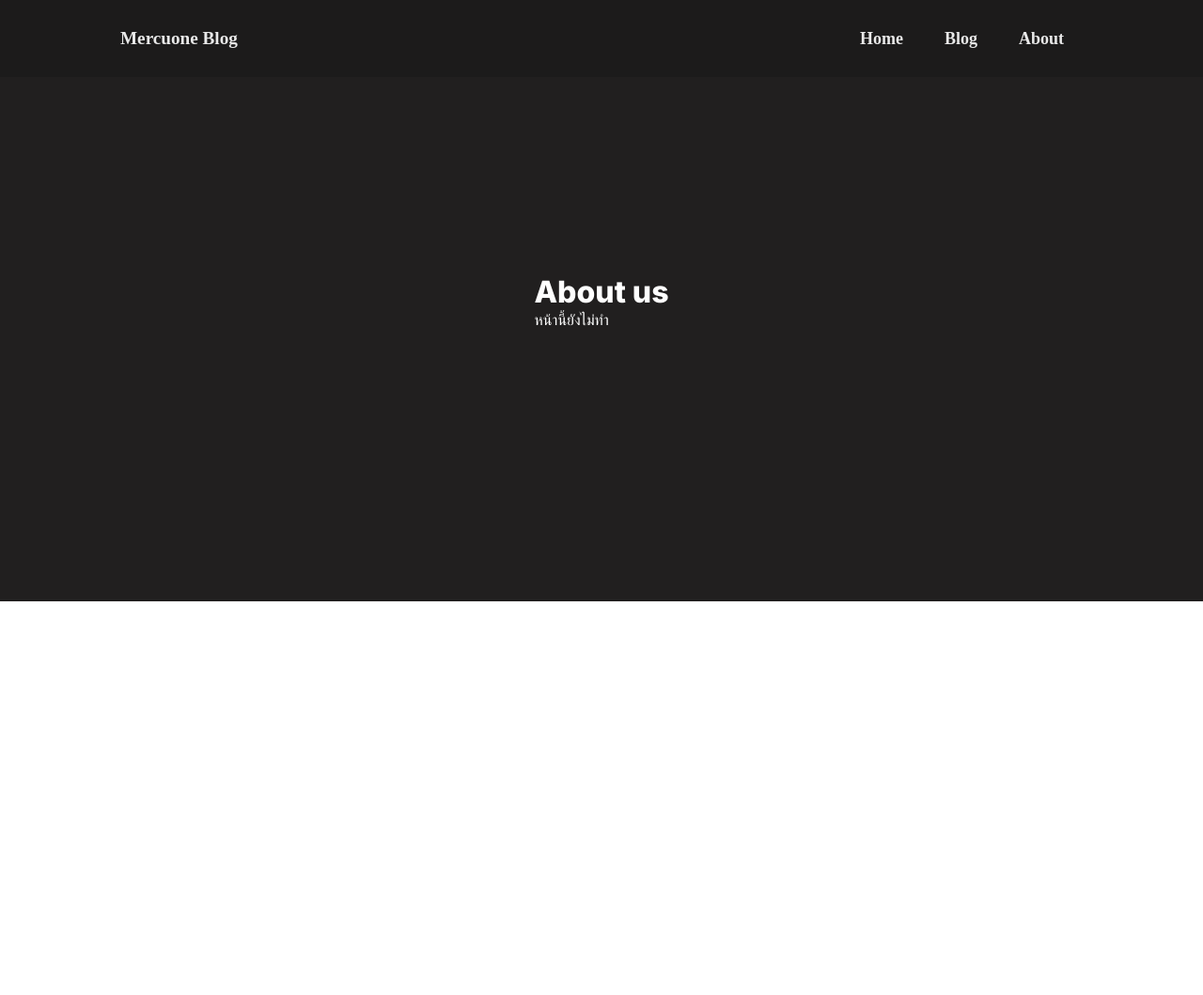
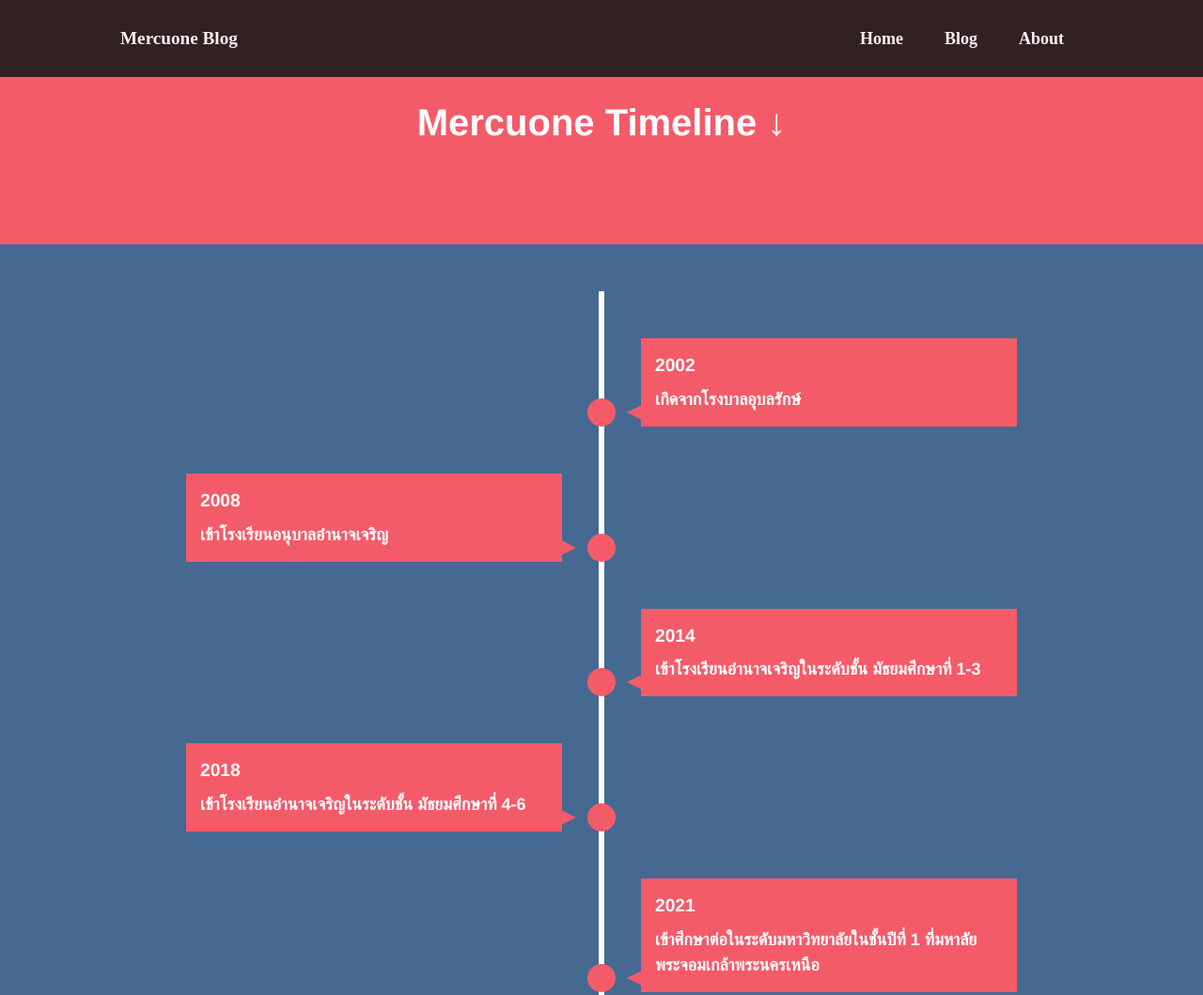
Before and after one commit to Shira0ri145/simple-portfolio, a plain HTML site: page aboutus.html in a window 1280 px wide. Shown: the top 1059 px of the page at 94% size. Before the commit the page ends 800 px from the top, so only its background shows below. Drawn offline with Linux system fonts and the light colour scheme.

Commit message:
add aboutus javascript

```diff
--- a/aboutus.html
+++ b/aboutus.html
@@ -5,11 +5,15 @@
     <meta http-equiv="X-UA-Compatible" content="IE=edge">
     <meta name="viewport" content="width=device-width, initial-scale=1.0">
     <link rel="icon" type="" href="images/iconblog.ico">
-    <link href="css/index.css" rel="stylesheet" >
+
+    <link rel="stylesheet" href="css/widgets/navbar.css">
+    <link rel="stylesheet" href="css/about.css">
+
     <title>About us | Mercuone</title>
 
 </head>
 <body>
+
     <nav class="bg-nav  fixed-top">
         <div class="nav-container">
             <a class="navbar-logo" href="index.html">Mercuone Blog</a>
@@ -24,12 +28,111 @@
         </div>
     </nav>
 
-    <header class="title-header header-bg">
+    <!-- <header class="title-header header-bg">
         <div class="container px-4 text-center">
-            <h1 >About us</h1>
-            <p >หน้านี้ยังไม่ทำ</p>
+            <h1 >About Mercuone</h1>
+
         </div>
-    </header>
+    </header> -->
+
+    <div class="about-box">
+    <section class="about-intro">
+        <div class="about-container">
+          <h1>Mercuone Timeline &darr;</h1>
+        </div>
+      </section>
+
+      <section class="timeline">
+        <ul>
+          <li>
+            <div>
+              <time>2002</time> เกิดจากโรงบาลอุบลรักษ์            </div>
+          </li>
+          <li>
+            <div>
+              <time>2008</time> เข้าโรงเรียนอนุบาลอำนาจเจริญ            </div>
+          </li>
+          <li>
+            <div>
+              <time>2014</time> เข้าโรงเรียนอำนาจเจริญในระดับชั้น มัธยมศึกษาที่ 1-3            </div>
+          </li>
+          <li>
+            <div>
+              <time>2018</time> เข้าโรงเรียนอำนาจเจริญในระดับชั้น มัธยมศึกษาที่ 4-6            </div>
+          </li>
+          <li>
+            <div>
+              <time>2021</time> เข้าศึกษาต่อในระดับมหาวิทยาลัยในชั้นปีที่ 1 ที่มหาลัยพระจอมเกล้าพระนครเหนือ            </div>
+          </li>
+          <li>
+            <div>
+              <time>2022</time> เข้าเรียนคณะวิศวคอมพิวเตอร์ในชั้นปีที่ 2  ที่มหาลัยพระจอมเกล้าพระนครเหนือ          </div>
+          </li>
+          <li>
+            <div>
+              <time>2023</time> เข้าเรียนคณะวิศวคอมพิวเตอร์ในชั้นปีที่ 2  ที่มหาลัยพระจอมเกล้าพระนครเหนือ             </div>
+          </li>
+          <li>
+            <div>
+              <time>20xx</time> Coming soon            </div>
+          </li>
+          <li>
+            <div>
+              <time>20xx</time> Coming soon            </div>
+          </li>
+          <li>
+            <div>
+              <time>20xx</time> Coming soon            </div>
+          </li>
+          <li>
+            <div>
+              <time>2000</time> Coming soon            </div>
+          </li>
+          <li>
+            <div>
+              <time>2005</time> Coming soon            </div>
+          </li>
+        </ul>
+      </section>
+
+
+    </div>
+
+    <script>
+        (function () {
+    "use strict";
+
+    // define variables
+    var items = document.querySelectorAll(".timeline li");
+
+    // check if an element is in viewport
+    // http://stackoverflow.com/questions/123999/how-to-tell-if-a-dom-element-is-visible-in-the-current-viewport
+    function isElementInViewport(el) {
+      var rect = el.getBoundingClientRect();
+      return (
+        rect.top >= 0 &&
+        rect.left >= 0 &&
+        rect.bottom <=
+          (window.innerHeight || document.documentElement.clientHeight) &&
+        rect.right <= (window.innerWidth || document.documentElement.clientWidth)
+      );
+    }
+
+    function callbackFunc() {
+      for (var i = 0; i < items.length; i++) {
+        if (isElementInViewport(items[i])) {
+          items[i].classList.add("in-view");
+        }
+      }
+    }
+
+    // listen for events
+    window.addEventListener("load", callbackFunc);
+    window.addEventListener("resize", callbackFunc);
+    window.addEventListener("scroll", callbackFunc);
+  })();
+
+    </script>
 
 </body>
 </html>
--- /dev/null
+++ b/css/about.css
@@ -0,0 +1,226 @@
+
+.about-box {
+  font: normal 16px/1.5 "Helvetica Neue", sans-serif;
+  background: #456990;
+  color: #fff;
+  overflow-x: hidden;
+  padding-bottom: 50px;
+}
+
+
+/* INTRO SECTION
+–––––––––––––––––––––––––––––––––––––––––––––––––– */
+
+.about-intro {
+  background: #f45b69;
+  padding: 100px 0;
+}
+
+.about-container {
+  width: 90%;
+  max-width: 1200px;
+  margin: 0 auto;
+  text-align: center;
+}
+
+h1 {
+  font-size: 2.5rem;
+}
+
+
+/* TIMELINE
+–––––––––––––––––––––––––––––––––––––––––––––––––– */
+
+.timeline ul {
+  background: #456990;
+  padding: 50px 0;
+}
+
+.timeline ul li {
+  list-style-type: none;
+  position: relative;
+  width: 6px;
+  margin: 0 auto;
+  padding-top: 50px;
+  background: #fff;
+}
+
+.timeline ul li::after {
+  content: "";
+  position: absolute;
+  left: 50%;
+  bottom: 0;
+  transform: translateX(-50%);
+  width: 30px;
+  height: 30px;
+  border-radius: 50%;
+  background: inherit;
+  z-index: 1;
+}
+
+.timeline ul li div {
+  position: relative;
+  bottom: 0;
+  width: 400px;
+  padding: 15px;
+  background: #f45b69;
+}
+
+.timeline ul li div::before {
+  content: "";
+  position: absolute;
+  bottom: 7px;
+  width: 0;
+  height: 0;
+  border-style: solid;
+}
+
+.timeline ul li:nth-child(odd) div {
+  left: 45px;
+}
+
+.timeline ul li:nth-child(odd) div::before {
+  left: -15px;
+  border-width: 8px 16px 8px 0;
+  border-color: transparent #f45b69 transparent transparent;
+}
+
+.timeline ul li:nth-child(even) div {
+  left: -439px;
+}
+
+.timeline ul li:nth-child(even) div::before {
+  right: -15px;
+  border-width: 8px 0 8px 16px;
+  border-color: transparent transparent transparent #f45b69;
+}
+
+time {
+  display: block;
+  font-size: 1.2rem;
+  font-weight: bold;
+  margin-bottom: 8px;
+}
+
+
+/* EFFECTS
+–––––––––––––––––––––––––––––––––––––––––––––––––– */
+
+.timeline ul li::after {
+  transition: background 0.5s ease-in-out;
+}
+
+.timeline ul li.in-view::after {
+  background: #f45b69;
+}
+
+.timeline ul li div {
+  visibility: hidden;
+  opacity: 0;
+  transition: all 0.5s ease-in-out;
+}
+
+.timeline ul li:nth-child(odd) div {
+  transform: translate3d(200px, 0, 0);
+}
+
+.timeline ul li:nth-child(even) div {
+  transform: translate3d(-200px, 0, 0);
+}
+
+.timeline ul li.in-view div {
+  transform: none;
+  visibility: visible;
+  opacity: 1;
+}
+
+
+/* GENERAL MEDIA QUERIES
+–––––––––––––––––––––––––––––––––––––––––––––––––– */
+
+@media screen and (max-width: 900px) {
+  .timeline ul li div {
+    width: 250px;
+  }
+  .timeline ul li:nth-child(even) div {
+    left: -289px;
+    /*250+45-6*/
+  }
+}
+
+@media screen and (max-width: 600px) {
+  .timeline ul li {
+    margin-left: 20px;
+  }
+  .timeline ul li div {
+    width: calc(100vw - 91px);
+  }
+  .timeline ul li:nth-child(even) div {
+    left: 45px;
+  }
+  .timeline ul li:nth-child(even) div::before {
+    left: -15px;
+    border-width: 8px 16px 8px 0;
+    border-color: transparent #f45b69 transparent transparent;
+  }
+}
+
+
+/* EXTRA/CLIP PATH STYLES
+–––––––––––––––––––––––––––––––––––––––––––––––––– */
+.timeline-clippy ul li::after {
+  width: 40px;
+  height: 40px;
+  border-radius: 0;
+}
+
+.timeline-rhombus ul li::after {
+  clip-path: polygon(50% 0%, 100% 50%, 50% 100%, 0% 50%);
+}
+
+.timeline-rhombus ul li div::before {
+  bottom: 12px;
+}
+
+.timeline-star ul li::after {
+  clip-path: polygon(
+    50% 0%,
+    61% 35%,
+    98% 35%,
+    68% 57%,
+    79% 91%,
+    50% 70%,
+    21% 91%,
+    32% 57%,
+    2% 35%,
+    39% 35%
+  );
+}
+
+.timeline-heptagon ul li::after {
+  clip-path: polygon(
+    50% 0%,
+    90% 20%,
+    100% 60%,
+    75% 100%,
+    25% 100%,
+    0% 60%,
+    10% 20%
+  );
+}
+
+.timeline-infinite ul li::after {
+  animation: scaleAnimation 2s infinite;
+}
+
+@keyframes scaleAnimation {
+  0% {
+    transform: translateX(-50%) scale(1);
+  }
+  50% {
+    transform: translateX(-50%) scale(1.25);
+  }
+  100% {
+    transform: translateX(-50%) scale(1);
+  }
+}
--- a/css/index.css
+++ b/css/index.css
@@ -223,73 +223,6 @@
   }
 }
 
-/* nav */
-
-.bg-nav {
-  opacity: 90%;
-  /* background-color: rgb(84, 114, 138); */
-  background-color: rgb(28, 27, 27);
-
-}
-
-li, a {
-    font-weight: bold;
-    font-size: 18px;
-    text-decoration: none;
-    color:#fff;
-}
-
-.nav-container {
-  display: flex;
-  justify-content: flex-end;
-  align-items: center;
-  padding: 30px 10%;
-
-}
-
-.navbar-logo {
-    cursor: pointer;
-    margin-right: auto;
-    font-size: larger;
-  }
-
-.navbar-logo:hover, .navbar-logo:focus {
-
-    background-image: linear-gradient(45deg,#737DFE, #FFCAC9);
-    -webkit-background-clip: text;
-    -webkit-text-fill-color: transparent;
-  }
-
-
-.navbar-list {
-  list-style: none;
-  }
-
-.navbar-list li {
-  display: inline-block;
-  padding : 0px 20px;
-}
-
-.navbar-list li a:hover{
-
-  background-image: linear-gradient(45deg,#737DFE, #FFCAC9);
-  -webkit-background-clip: text;
-  -webkit-text-fill-color: transparent;
-
-}
-
-.fixed-top {
-  position: fixed;
-  top: 0;
-  right: 0;
-  left: 0;
-  z-index: 1030;
-}
-
-
-
-
-
 /* Section about us */
 
 .aboutus {
--- /dev/null
+++ b/css/widgets/navbar.css
@@ -0,0 +1,73 @@
+
+/* nav */
+
+*,
+*::before,
+*::after {
+  font-family: inherit;
+  box-sizing: border-box;
+  margin: 0;
+  padding: 0;
+  scroll-behavior:smooth;
+}
+
+.bg-nav {
+    opacity: 90%;
+    /* background-color: rgb(84, 114, 138); */
+    background-color: rgb(28, 27, 27);
+
+  }
+
+  li, a {
+      font-weight: bold;
+      font-size: 18px;
+      text-decoration: none;
+      color:#fff;
+  }
+
+  .nav-container {
+    display: flex;
+    justify-content: flex-end;
+    align-items: center;
+    padding: 30px 10%;
+
+  }
+
+  .navbar-logo {
+      cursor: pointer;
+      margin-right: auto;
+      font-size: larger;
+    }
+
+  .navbar-logo:hover, .navbar-logo:focus {
+
+      background-image: linear-gradient(45deg,#737DFE, #FFCAC9);
+      -webkit-background-clip: text;
+      -webkit-text-fill-color: transparent;
+    }
+
+
+  .navbar-list {
+    list-style: none;
+    }
+
+  .navbar-list li {
+    display: inline-block;
+    padding : 0px 20px;
+  }
+
+  .navbar-list li a:hover{
+
+    background-image: linear-gradient(45deg,#737DFE, #FFCAC9);
+    -webkit-background-clip: text;
+    -webkit-text-fill-color: transparent;
+
+  }
+
+  .fixed-top {
+    position: fixed;
+    top: 0;
+    right: 0;
+    left: 0;
+    z-index: 1030;
+  }
```
Also changed, not shown: blog.html (+1 -1 lines), index.html (+2 -0 lines), scripts/about-timeline.js (added, +32 -0 lines).
